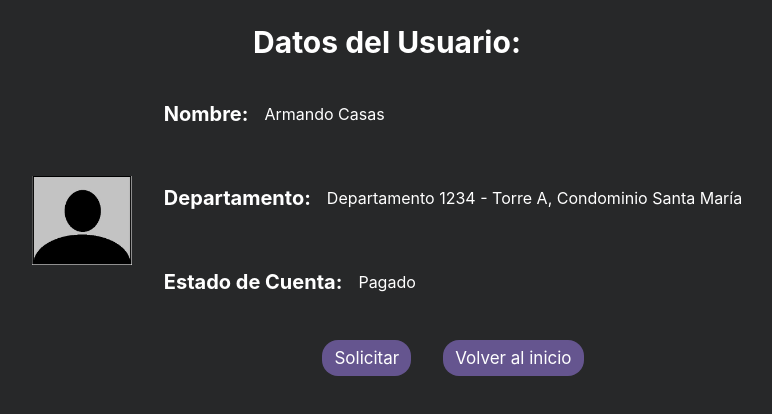
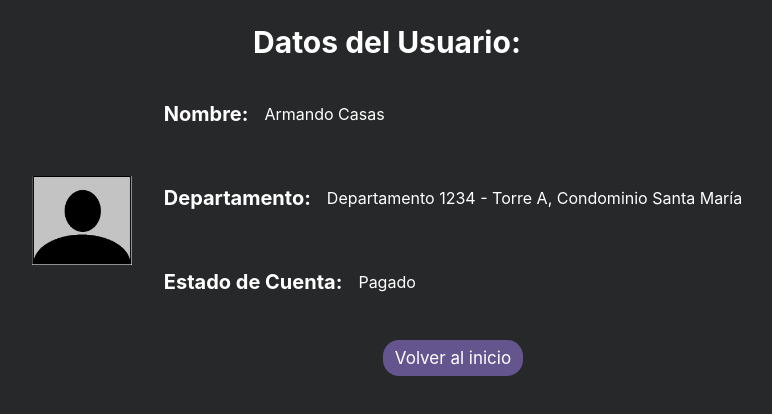
Before and after one commit to retamaish/INF322-DIU-ComunidadEdificio, a React app: page /usuario in a window 1280 px wide. Shown: the top 414 px of the page, without its empty margins (253-1025 px from the left). Built offline with nearby package versions, Linux system fonts and the light colour scheme; the HTML template or start-up script is replaced by a standard one.

Commit message:
[UserData.jsx] Borra botón sin uso

```diff
--- a/src/pages/UserData.jsx
+++ b/src/pages/UserData.jsx
@@ -36,7 +36,6 @@ export const UserData = () => {
             </div>
 
             <div className='button-container' style={{ display: 'flex', gap: '2rem', marginTop: '24px', justifyContent: 'center' }}>
-              <button type='submit' className='button button__submit'>Solicitar</button>
               <button type='button' className='button button__submit' onClick={() => navigate('/')}>Volver al inicio</button>
             </div>
           </form>
```
